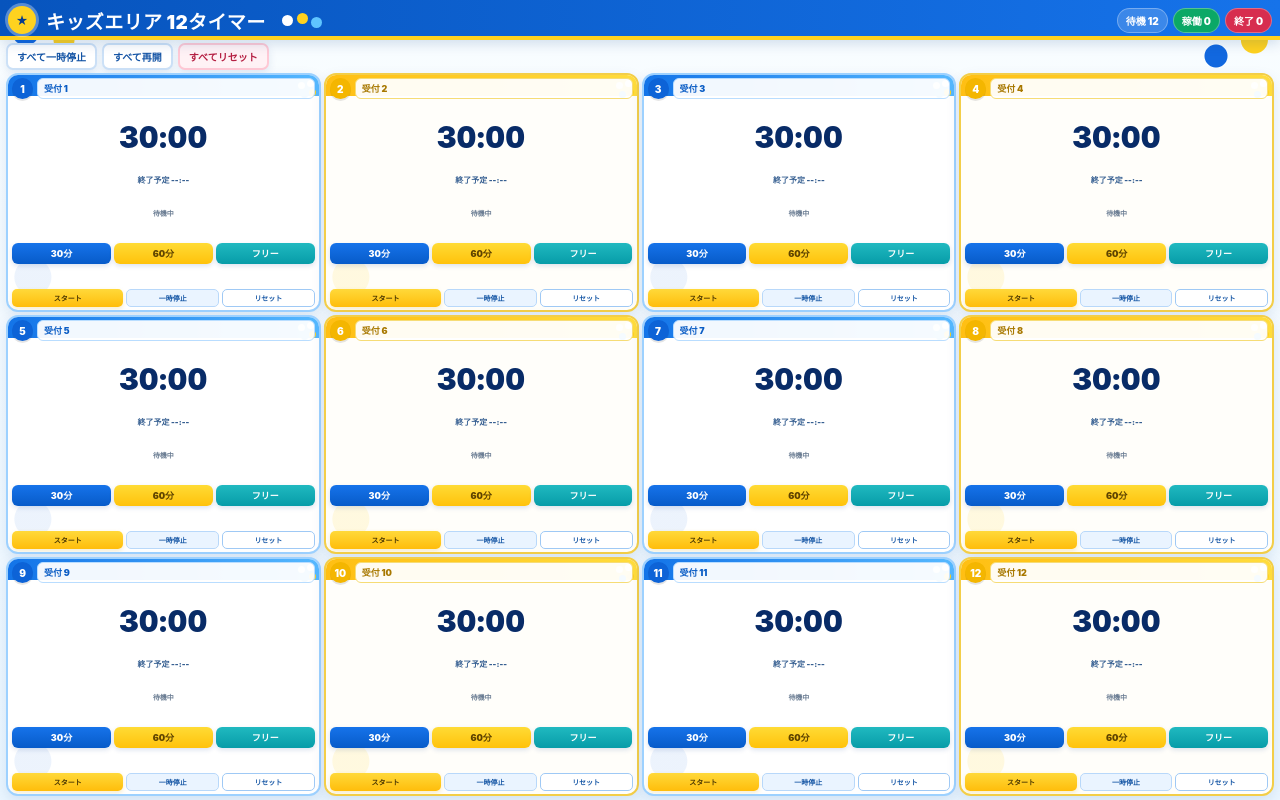
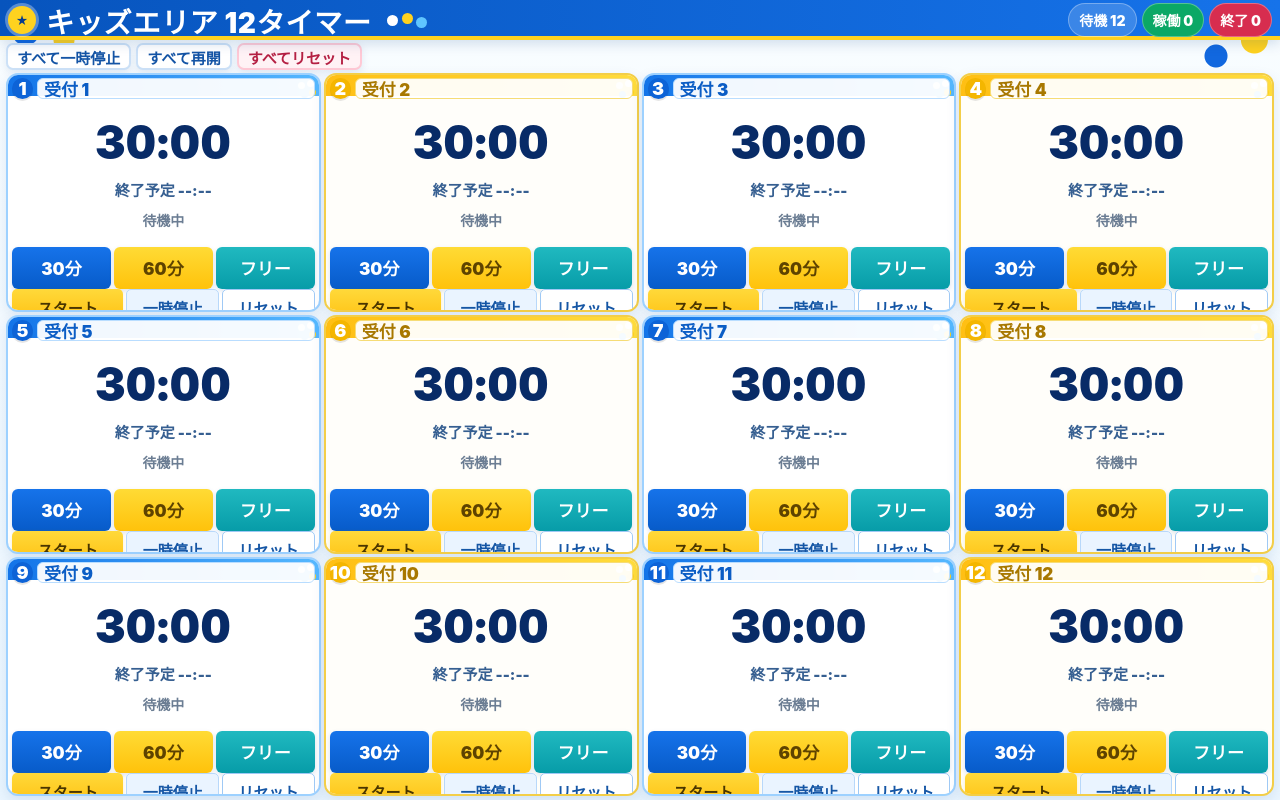
Before and after one commit to kokosaikooo1996-cyber/-12timer, a plain HTML site: page index.html in a window 1280 px wide. Drawn offline with Linux system fonts and the light colour scheme.

Commit message:
Add files via upload

```diff
--- a/index.html
+++ b/index.html
@@ -487,6 +487,77 @@ header{
 </style>
 
 
+
+<style id="large-readable-text">
+/* 店舗モニターで離れて見ても分かりやすい文字サイズ */
+h1{
+  font-size:clamp(25px,2.6vw,38px)!important;
+  font-weight:1000!important;
+}
+.badge{
+  font-size:15px!important;
+  padding:8px 12px!important;
+}
+.topbar button{
+  font-size:16px!important;
+  font-weight:1000!important;
+}
+.num{
+  font-size:20px!important;
+  font-weight:1000!important;
+}
+.name{
+  font-size:18px!important;
+  font-weight:1000!important;
+}
+.clock{
+  font-size:clamp(34px,4vw,56px)!important;
+  line-height:1!important;
+  font-weight:1000!important;
+  letter-spacing:.02em!important;
+}
+.endtime{
+  font-size:16px!important;
+  font-weight:900!important;
+}
+.status{
+  font-size:15px!important;
+  font-weight:900!important;
+}
+.primary-presets button{
+  font-size:18px!important;
+  min-height:48px!important;
+  font-weight:1000!important;
+}
+.actions button{
+  font-size:16px!important;
+  min-height:43px!important;
+  font-weight:1000!important;
+}
+.stopalarm{
+  font-size:16px!important;
+  font-weight:1000!important;
+}
+@media (min-width:900px) and (orientation:landscape){
+  h1{font-size:clamp(24px,2.2vw,34px)!important}
+  .badge{font-size:14px!important;padding:6px 10px!important}
+  .topbar button{font-size:15px!important}
+  .num{font-size:18px!important}
+  .name{font-size:17px!important}
+  .clock{font-size:clamp(31px,3.6vw,49px)!important}
+  .endtime{font-size:15px!important}
+  .status{font-size:14px!important}
+  .primary-presets button{
+    font-size:17px!important;
+    min-height:42px!important;
+  }
+  .actions button{
+    font-size:15px!important;
+    min-height:38px!important;
+  }
+}
+</style>
+
 </head>
 <body>
 <noscript><div class="noscript">このタイマーはJavaScriptを使用します。ファイルのプレビュー画面ではなく、SafariでWeb公開したURLを開いてください。</div></noscript>
```
Also changed, not shown: 1 other file.
